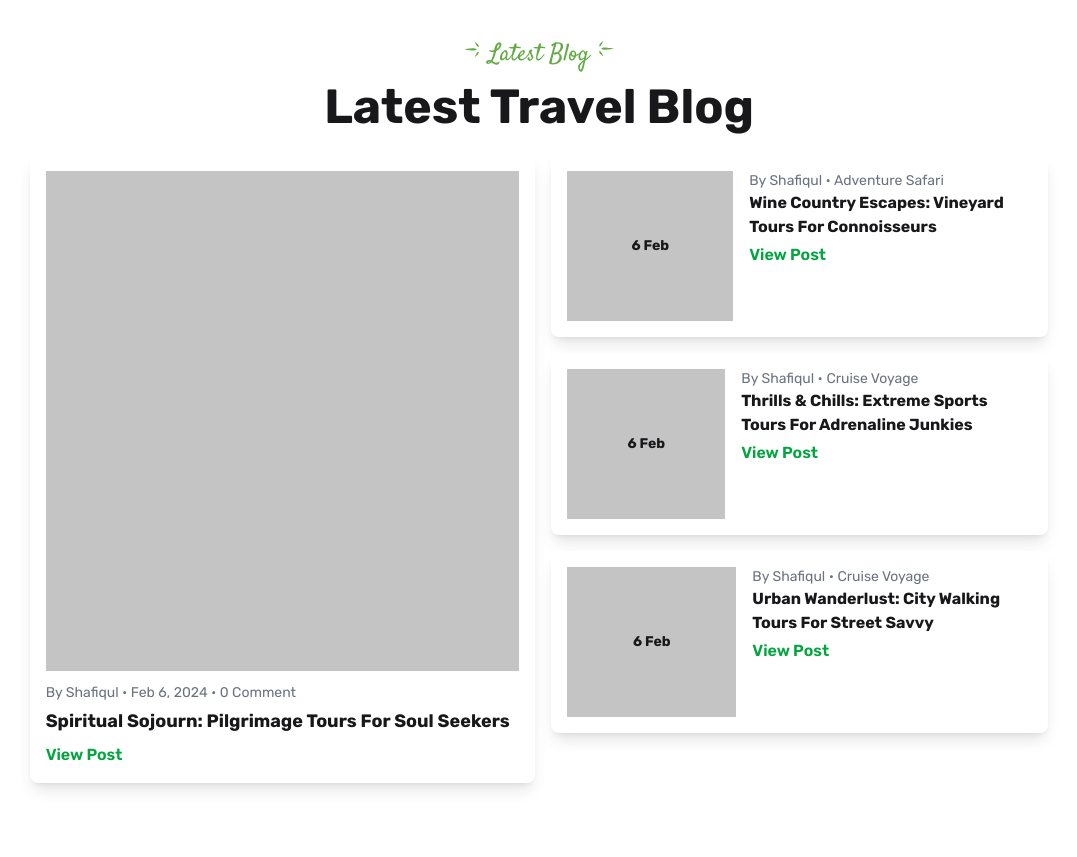
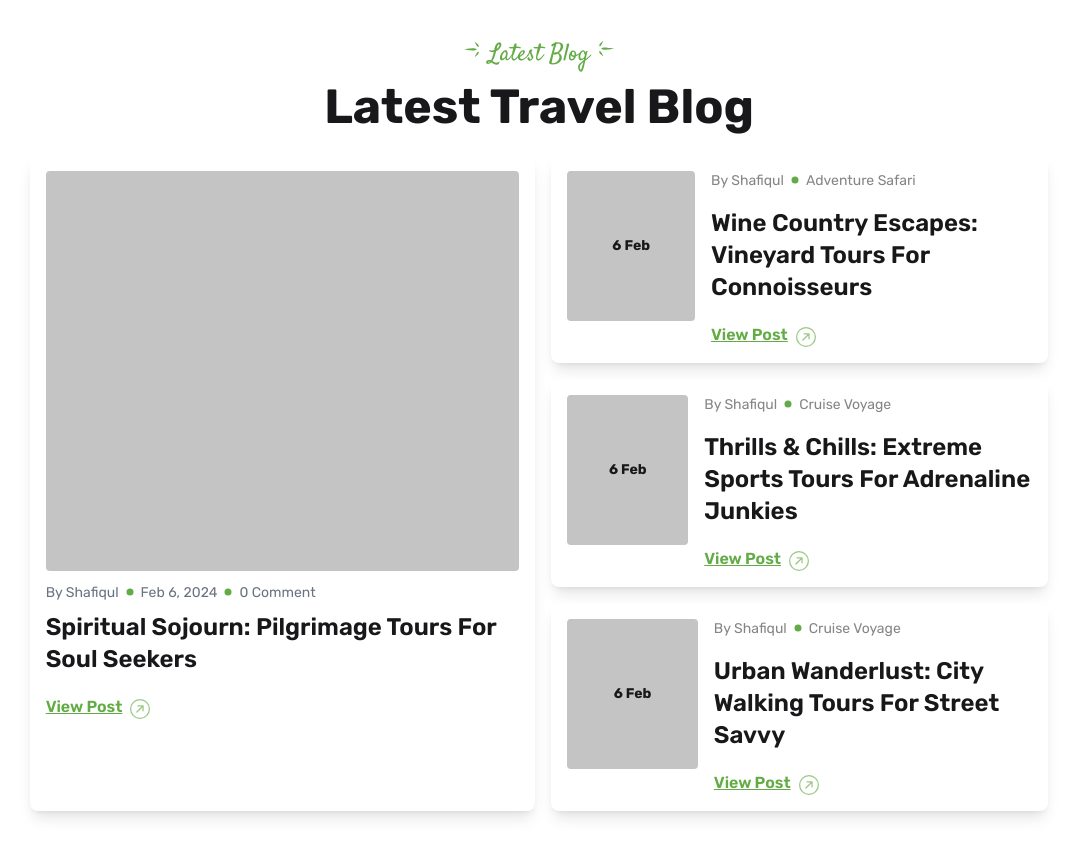
Before and after one commit to Shabbir404/next_go, a React (Vite) app: page / in a window 1280 px wide. Shown: the part 9620-10477 px from the top of the page, without its empty margins (101-1178 px from the left). Built offline with nearby package versions, Linux system fonts and the light colour scheme.

Commit message:
blog page design complet

```diff
--- a/Home_Layers/Blog.jsx
+++ b/Home_Layers/Blog.jsx
@@ -1,6 +1,7 @@
 import resultPng from '../src/assets/result.svg'
 import '../style.css'
-
+import { BsArrowUpRightCircle } from "react-icons/bs";
+import { GoDotFill } from "react-icons/go";
 
 const Blog = () => {
 
@@ -33,32 +34,39 @@ const Blog = () => {
                         Latest Travel Blog</h1>
                 </div>
                 <div>
-                    <div className="flex gap-4 p-6 ">
-                        {/* Left Large Card */}
-                        <div className="w-2/3 bg-white p-4  rounded-lg shadow-lg">
-                            <div className="bg-[#C4C4C4] md:h-[500px] "></div>
-                            <p className="text-sm text-gray-500 mt-3">By Shafiqul • Feb 6, 2024 • 0 Comment</p>
-                            <h2 className="font-bold text-lg mt-1">
+                    <div className="flex gap-4 p-6 flex-col md:flex-row">
+                        <div className="w-full md:w-2/3 bg-white p-4 hover:scale-105 duration-200 rounded-lg shadow-lg">
+                            <div className="bg-[#C4C4C4] rounded-sm h-[250px] md:h-[400px]"></div>
+                            <p className="text-sm text-gray-500 mt-3 flex gap-1">By Shafiqul
+                                <GoDotFill className='mt-0.5 text-[#63AB45]'></GoDotFill> Feb 6, 2024
+                                <GoDotFill className='mt-0.5 text-[#63AB45]'></GoDotFill> 0 Comment</p>
+                            <h2 className="font-semibold text-2xl mt-2">
                                 Spiritual Sojourn: Pilgrimage Tours For Soul Seekers
                             </h2>
-                            <a href="#" className="text-green-600 font-semibold mt-2 inline-block">
-                                View Post
-                            </a>
+                            <div className='flex gap-2'>
+                                <a href="#" className="underline text-[#63AB45] mt-5 font-semibold mt-1 inline-block">
+                                    View Post
+                                </a>
+                                <BsArrowUpRightCircle className='mt-6 text-[#64ab45a8] text-xl'></BsArrowUpRightCircle>
+                            </div>
                         </div>
 
-                        {/* Right Small Cards */}
-                        <div className="w-2/3 flex flex-col gap-4">
+                        <div className="w-full md:w-2/3 flex flex-col gap-4">
                             {posts.map((post, index) => (
-                                <div key={index} className="bg-white p-4 rounded-lg shadow-lg flex gap-4">
-                                    <div className="bg-[#C4C4C4] md:h-[150px] md:w-[261px] flex items-center justify-center ">
+                                <div key={index} className="hover:scale-105 duration-200 bg-white p-4 rounded-lg shadow-lg flex flex-col md:flex-row gap-4">
+                                    <div className="bg-[#C4C4C4] rounded-sm h-[150px] w-full md:w-[261px] flex items-center justify-center">
                                         <span className="text-sm font-bold">6 Feb</span>
                                     </div>
                                     <div>
-                                        <p className="text-sm text-gray-500">By Shafiqul • {post.category}</p>
-                                        <h2 className="font-bold text-md">{post.title}</h2>
-                                        <a href="#" className="text-green-600 font-semibold mt-1 inline-block">
-                                            View Post
-                                        </a>
+                                        <p className="text-sm text-[#100C0880] flex gap-1">By Shafiqul
+                                            <GoDotFill className='mt-0.5 text-[#63AB45]'></GoDotFill> {post.category}</p>
+                                        <h2 className="font-semibold text-2xl mt-4">{post.title}</h2>
+                                        <div className='flex gap-2'>
+                                            <a href="#" className="underline text-[#63AB45] mt-5 font-semibold mt-1 inline-block">
+                                                View Post
+                                            </a>
+                                            <BsArrowUpRightCircle className='mt-6 text-[#64ab45a8] text-xl'></BsArrowUpRightCircle>
+                                        </div>
                                     </div>
                                 </div>
                             ))}
```
